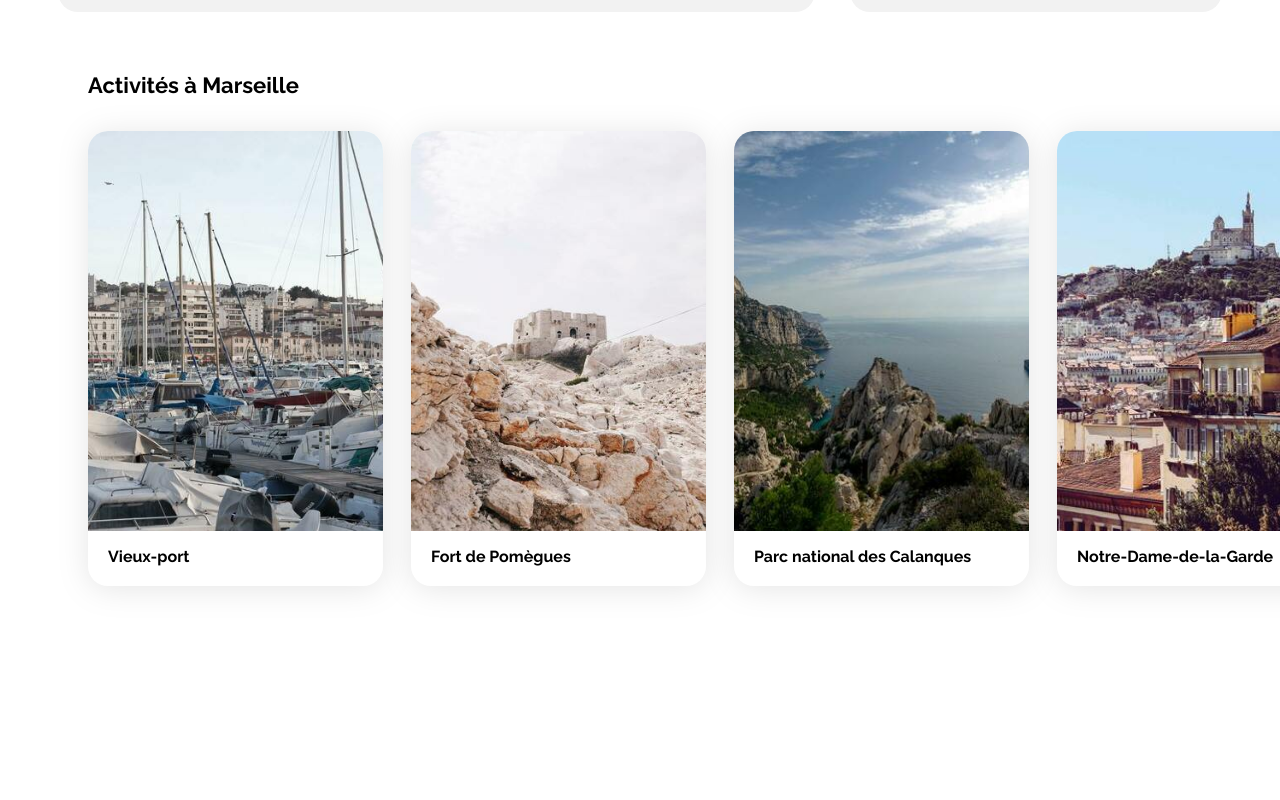
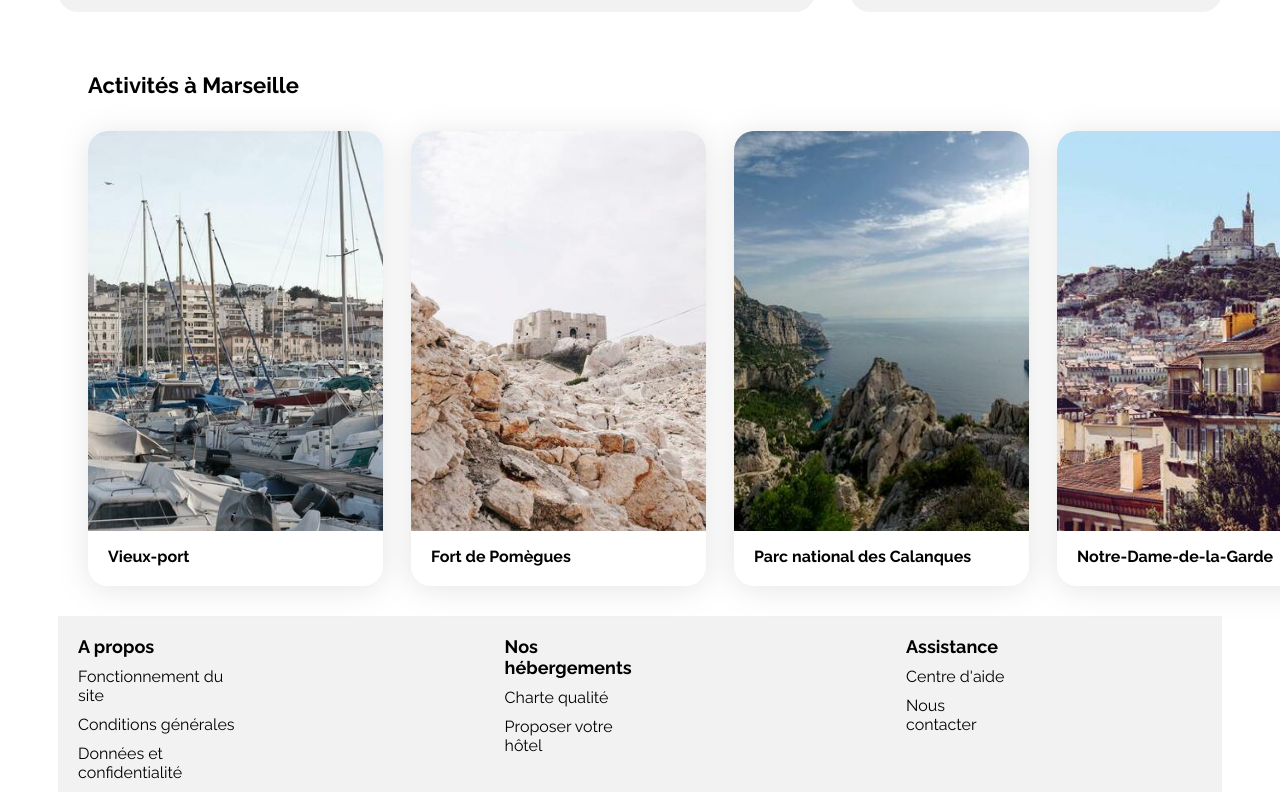
Before and after one commit to Marionpnl/Booki, a plain HTML site: page index.html in a window 1280 px wide. Shown: the part 1364-2164 px from the top of the page. Before the commit the page ends 1988 px from the top, so only its background shows below. Drawn offline with Linux system fonts and the light colour scheme.

Commit message:
Intégration HTML/CSS du footer

```diff
--- a/css/style.css
+++ b/css/style.css
@@ -58,6 +58,10 @@ a {
     color: var(--main-bg-color)
 }
 
+ul {
+    list-style-type: none;
+}
+
 /****** Header ***********/
 nav {
     display: flex;
@@ -66,7 +70,6 @@ nav {
 }
 .nav-menu{
     display: flex;
-    list-style-type: none;
     margin: 0px 0px 0px 50px;
     padding-top:10px;
     gap: 68px;
@@ -82,7 +85,7 @@ nav {
     color: #0065FC;
     border-top: 2px #0065FC solid;
     margin: 0px;
-    padding-top: 14px;
+    padding-top: 16px;
 }
 
 
@@ -153,7 +156,6 @@ button {
 
 .filters-list {
     display: flex;
-    list-style-type: none;
     gap: 15px;
     padding-left: 0px;
 
@@ -214,17 +216,20 @@ button {
     gap:28px;
     margin-top: 33px;
     margin-bottom: 33px;
+
 }
 
 .hebergements-cards .card {
     display: flex;
     flex-direction: column;
     width:235px;
+
 }
 
 .hebergements-cards img {
     width: 100%;
     height: 130px;
+    object-fit: cover;
     border-radius: 20px 20px 0px 0px;
 }
 
@@ -331,6 +336,35 @@ button {
     margin-bottom: 20px;
 }
 
+/***** Footer ***********/
+
+footer {
+    display: flex;
+    justify-content:flex-start;
+    background-color:#F2F2F2;
+    gap: 20px;
+}
+.footer-columns {
+    display: flex;
+    flex-direction: column;
+    gap: 10px;
+    padding-left: 20px;
+    margin-right: 215px;
+}
+.footer-columns h3 {
+    margin-bottom: 0px;
+    font-size: 18px;
+}
+
+.list {
+    padding-left: 0px;
+    margin: 0px;
+    font-size: 16px;
+}
+
+.list li {
+    margin-bottom: 10px;
+}
 /* Le code ci-dessous correspond à la version responsive uniquement */
 
 /****** Media queries ***********/
--- a/index.html
+++ b/index.html
@@ -266,25 +266,25 @@
                 <div class="activities-cards">
                     <a href="#">
                         <article class="card">
-                            <img src="./images/activites/reno-laithienne.jpg">
+                            <img src="./images/activites/reno-laithienne.jpg" alt="image du Vieux-port de Marseille montrant des bateaux amarrées">
                             <h3 class="card-title">Vieux-port</h3>
                         </article>
                     </a>
                      <a href="#">
                         <article class="card">
-                            <img src="./images/activites/paul-hermann.jpg">
+                            <img src="./images/activites/paul-hermann.jpg" alt="image du Fort de Pomègues montrant des remparts en pierre">
                             <h3 class="card-title">Fort de Pomègues</h3>
                         </article>
                     </a>
                      <a href="#">
                         <article class="card">
-                            <img src="./images/activites/kilyan-sockalingum.jpg">
+                            <img src="./images/activites/kilyan-sockalingum.jpg" alt="image du Parc national des Calanques montrant la mer et des falaises">
                             <h3 class="card-title">Parc national des Calanques</h3>
                         </article>
                     </a>
                      <a href="#">
                         <article class="card">
-                            <img src="./images/activites/florian-wehde.jpg">
+                            <img src="./images/activites/florian-wehde.jpg" alt="image de la basilique Notre-Dame-de-la-Garde sur une colline derrière les maisons de la ville">
                             <h3 class="card-title">Notre-Dame-de-la-Garde</h3>
                         </article>
                     </a>
@@ -292,7 +292,28 @@
             </section>
         </main>
         <footer>
-
+            <section class="footer-columns">
+                <h3 class="title">A propos</h3>
+                <ul class="list">
+                    <li><a href="#">Fonctionnement du site</a></li>
+                    <li><a href="#">Conditions générales</a></li>
+                    <li><a href="#">Données et confidentialité</a></li>
+                </ul>
+            </section>
+            <section class="footer-columns">
+                <h3 class="title">Nos hébergements</h3>
+                <ul class="list">
+                    <li><a href="#">Charte qualité</a></li>
+                    <li><a href="#">Proposer votre hôtel</a></li>
+                </ul>
+            </section>
+            <section class="footer-columns">
+                <h3 class="title">Assistance</h3>
+                <ul class="list">
+                    <li><a href="#">Centre d'aide</a></li>
+                    <li><a href="#">Nous contacter</a></li>
+                </ul>
+            </section>
         </footer>
     </div>
 </body>
```
Also changed, not shown: 1 other file.
